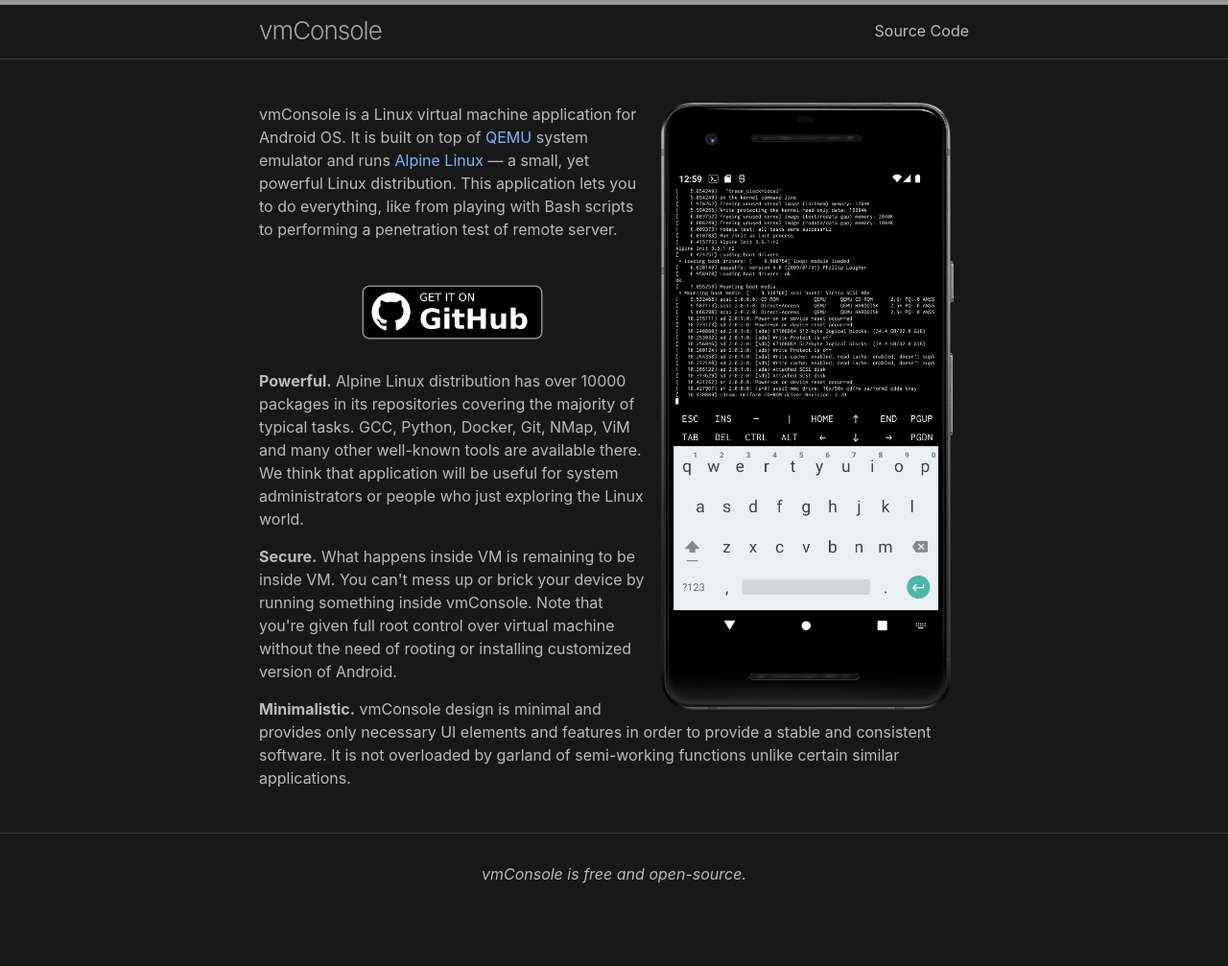
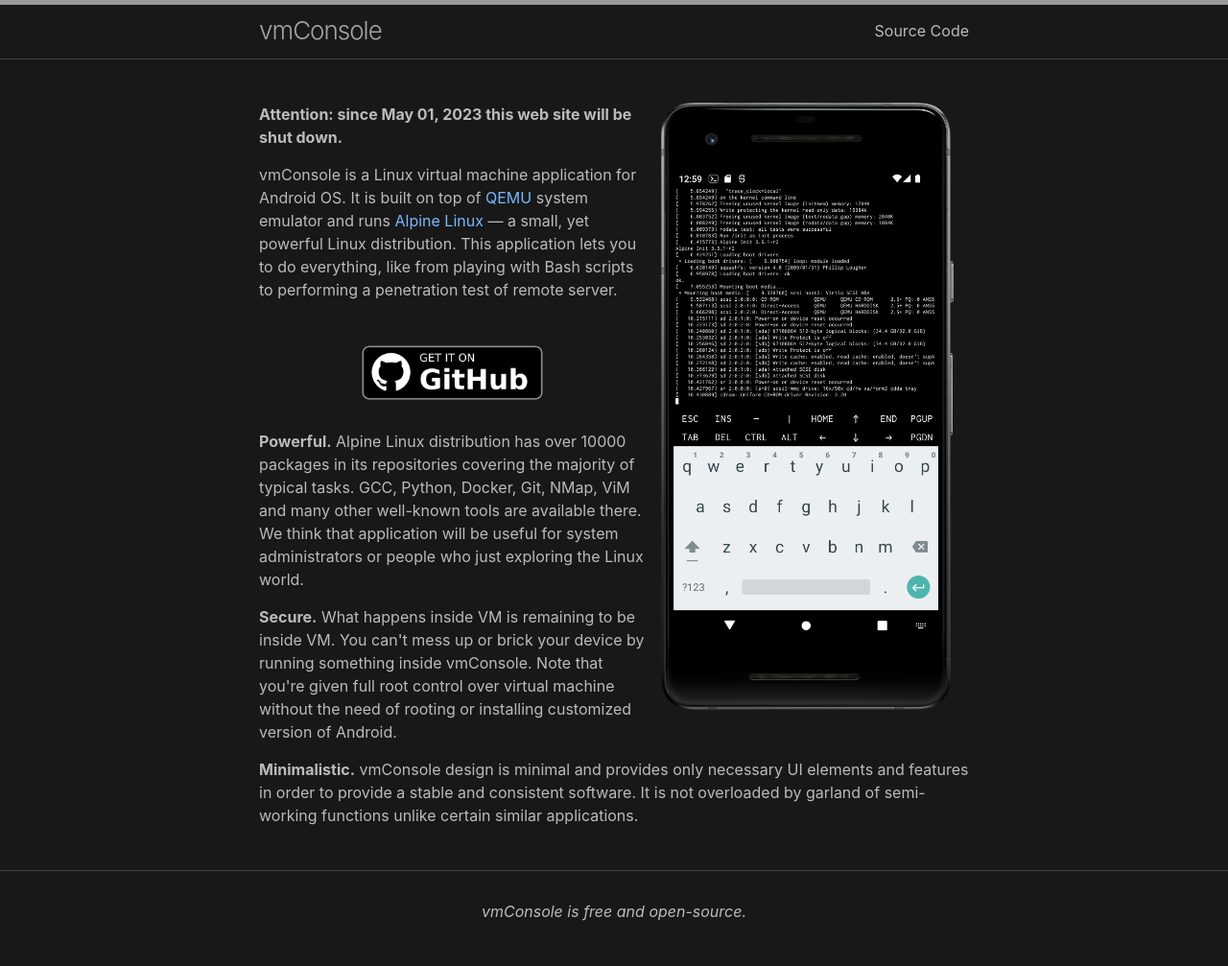
Before and after one commit to venkatmakam/vmConsole, a Jekyll site: the page built from docs/index.md, in a window 1280 px wide. Shown: the whole page at 96% size. Built offline with Jekyll 4.4.1, drawn with Linux system fonts in a browser that asks for light colours; Markdown is read by kramdown in place of the engine named in the settings; before the commit the page ends 968 px from its top, so only the background shows below that.

Commit message:
docs: update home page

```diff
--- a/docs/_layouts/home.html
+++ b/docs/_layouts/home.html
@@ -28,6 +28,10 @@ layout: default
   {{ content }}
 
   <img class="phone" src="files/demo_boot-logs.png" data-sliderimages="files/demo_dns-dig.png,files/demo_nvim.png,files/demo_metasploit.png,files/demo_btop.png,files/demo_docker.png" alt="" width="305" height="600"/>
+
+  <p>
+    <b>Attention: since May 01, 2023 this web site will be shut down.</b>
+  </p>
 
   <p>
     vmConsole is a Linux virtual machine application for Android OS. It is
```
